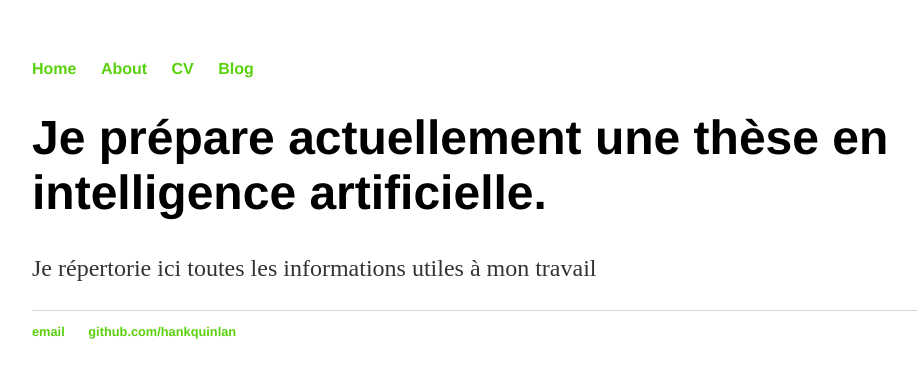
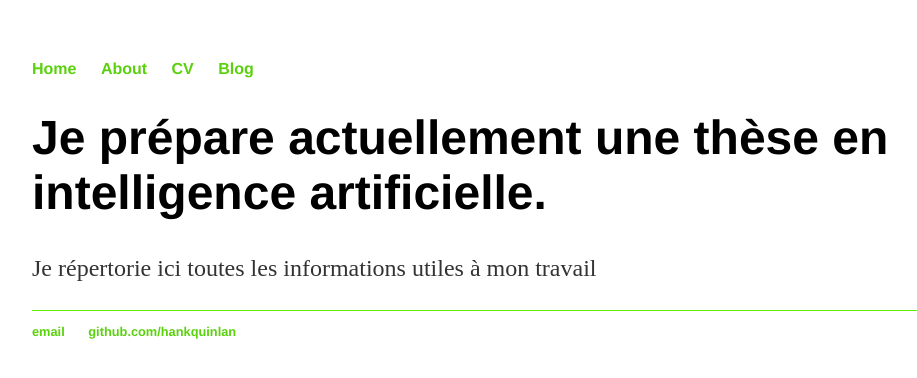
Before and after one commit to 21ch216/21ch216.github.io, a plain HTML site: page index.html in a window 1280 px wide. Shown: the whole page, without its empty margins (160-1077 px from the left). Drawn offline with Linux system fonts and the light colour scheme.

Commit message:
changing border color

```diff
--- a/css/main.css
+++ b/css/main.css
@@ -29,7 +29,7 @@ p {
     color: #333;
 }
 footer {
-    border-top: 1px solid #d5d5d5;
+    border-top: 1px solid #5dee00;
     font-size: .8em;
 }
 
```
